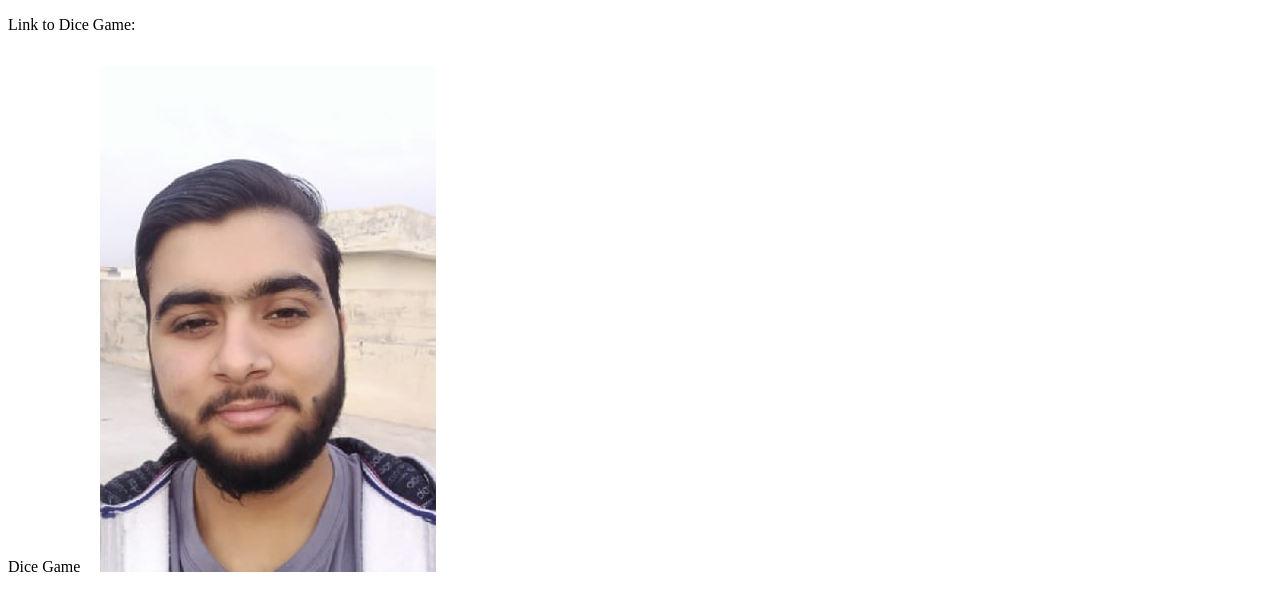
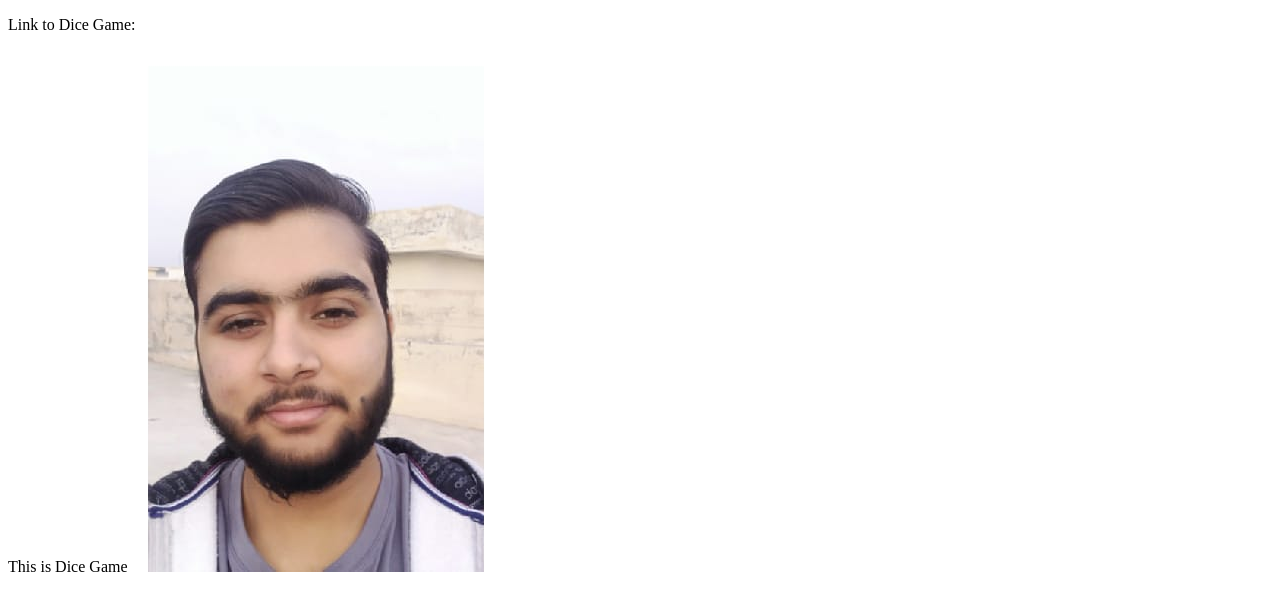
Before and after one commit to MAsad91/web-assignment, a plain HTML site: page index.html in a window 1280 px wide. Shown: the top 591 px of the page. Drawn offline with Linux system fonts and the light colour scheme.

Commit message:
Update index.html

```diff
--- a/index.html
+++ b/index.html
@@ -5,7 +5,7 @@
     </head>
     <body>
         <p>Link to Dice Game:</p>
-        <a herf='https://masad91.github.io/die/'>Dice Game</a>
+        <a herf='https://masad91.github.io/die/'>This is Dice Game</a>
         <img src="./image.jpeg">
         <h1>
             Name: Muhammad Asad Nisar
```
